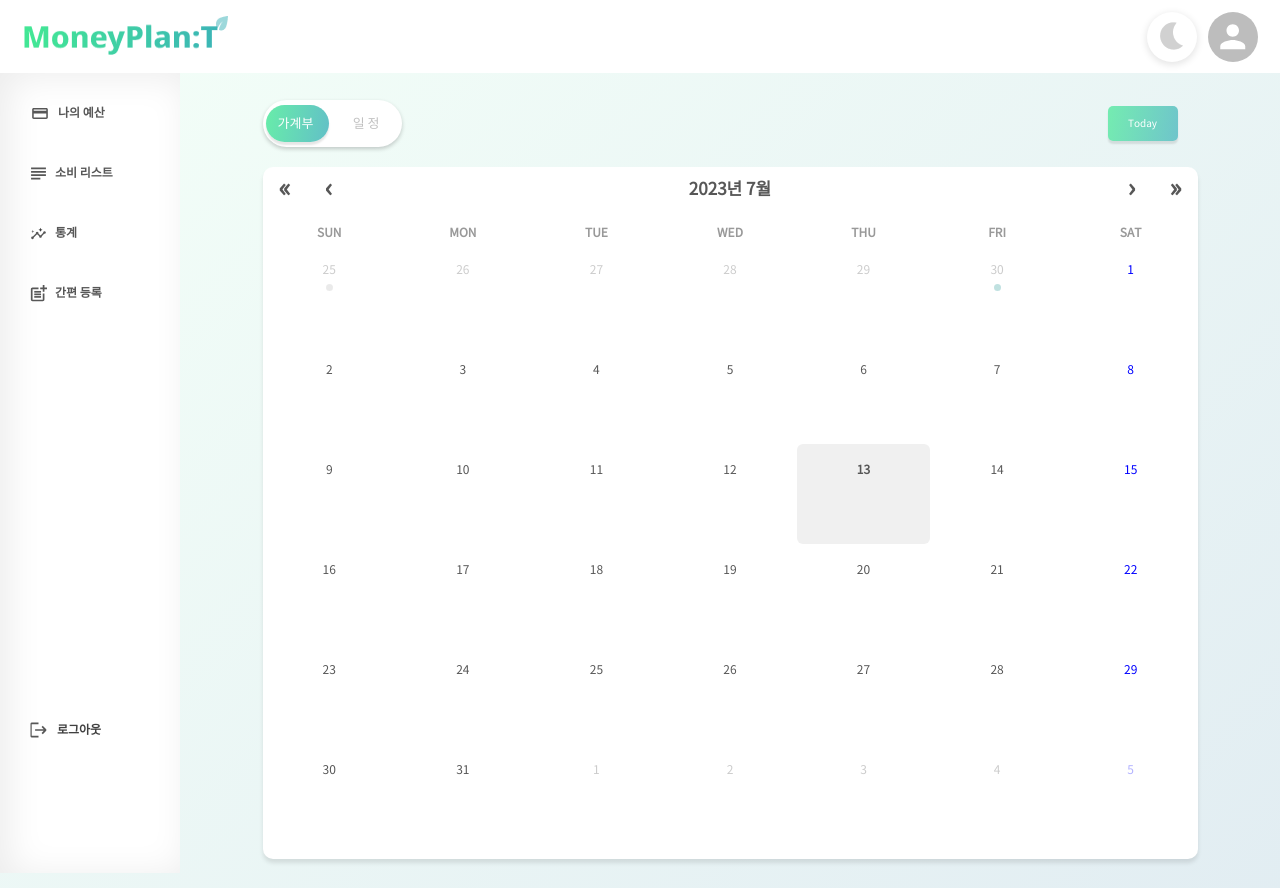
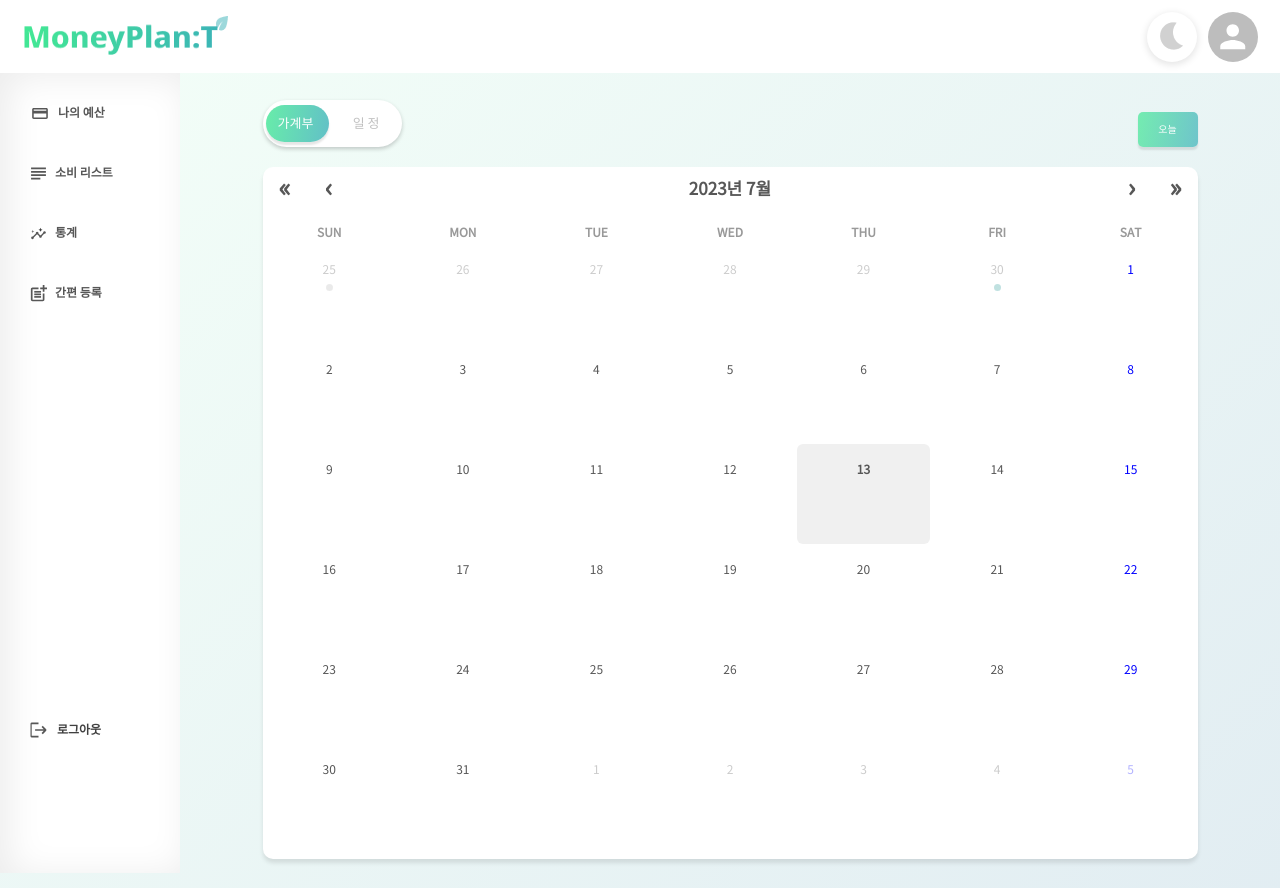
Before and after one commit to hov-i/MoneyPlant, a React (Create React App) app in the folder frontend/: page / in a window 1280 px wide. Shown: the top 888 px of the page. Built offline with nearby package versions, Linux system fonts and the light colour scheme; no server answers; the HTML template or start-up script is replaced by a standard one.

Commit message:
🎨 전체 페이지 디자인 수정

```diff
--- a/frontend/src/components/Calendar/Account.jsx
+++ b/frontend/src/components/Calendar/Account.jsx
@@ -45,11 +45,11 @@ const AccountContainer = styled.div`
     align-items: center;
     justify-content: space-between;
     padding-left: 2%;
-    padding-right: 4%;
+    padding-right: 2%;
     color: ${({ color }) => color};
-    padding-bottom: 20px;
-    padding-top: 20px;
+    height: 45px;
     margin: 10px;
+    margin-top: 0px;
     border-radius: 5px;
     &:hover {
         background-color: ${({ theme }) => theme.menuBgColor};
@@ -57,7 +57,7 @@ const AccountContainer = styled.div`
 
     .item {
         text-align: left;
-        width: 80px;
+        width: 200px;
         margin-left: 10px;
     }
 
--- a/frontend/src/components/Calendar/AdminAll.jsx
+++ b/frontend/src/components/Calendar/AdminAll.jsx
@@ -113,8 +113,14 @@ const AdminAllContainer = styled.div`
     width: 100%;
 
     .none {
-        margin-left: 10px;
+        margin-left: 30px;
         font-size: 12px;
+    }
+    .border {
+        border-bottom: 1px solid black;
+        width: 95%;
+        margin-left: 3px;
+        padding-right: 50px;
     }
     .block {
         display: flex;
@@ -125,7 +131,6 @@ const AdminAllContainer = styled.div`
     .title {
         font-size: 15px;
         width: 100px;
-
         margin-left: 10px;
     }
     .tagBox {
@@ -135,7 +140,6 @@ const AdminAllContainer = styled.div`
 
     .accountBox {
         margin-bottom: 20px;
-        padding-left: 10px;
-        padding-right: 13px;
+        padding-right: 10px;
     }
 `;
--- a/frontend/src/components/Calendar/Calculate.jsx
+++ b/frontend/src/components/Calendar/Calculate.jsx
@@ -1,15 +1,15 @@
-import { useEffect, useState } from "react";
-import Box from "../../components/Common/Box";
-import useViewport from "../../hooks/viewportHook";
-import styled from "styled-components";
-import LedgerAxiosApi from "../../api/LedgerAxiosAPI";
+import { useEffect, useState } from 'react';
+import Box from '../../components/Common/Box';
+import useViewport from '../../hooks/viewportHook';
+import styled from 'styled-components';
+import LedgerAxiosApi from '../../api/LedgerAxiosAPI';
 
 const Calculate = () => {
-  const [DailyIncome, setDailyIncome] = useState("");
-  const [DailyExpense, setDailyExpense] = useState("");
+    const [DailyIncome, setDailyIncome] = useState('');
+    const [DailyExpense, setDailyExpense] = useState('');
     const currentDate = new Date();
     const year = currentDate.getFullYear();
-  const month = String(currentDate.getMonth() + 1).padStart(2, "0");
+    const month = String(currentDate.getMonth() + 1).padStart(2, '0');
     const formattedDate = `${year}-${Number(month)}`;
     const lastFormattedDate = `${year}-${Number(month) - 1}`;
 
@@ -39,26 +39,20 @@ const Calculate = () => {
 
     return (
         <BoxContainer isMobile={isMobile}>
-      <Box titleMargin={"20px"} height={"200px"} width={"45%"}>
+            <Box titleMargin={'20px'} height={'200px'} width={'45%'}>
                 <div className="container">
                     <div className="minus" />
                     <div className="detail">
-            <div className="title">지난 달 대비 사용 금액</div>
+                        <BoxTitle>지난 달 대비 사용 금액</BoxTitle>
                         <div className="textContent">
                             <div>지난 달</div>
                             <div>
-                {DailyExpense && DailyExpense[lastFormattedDate]
-                  ? DailyExpense[lastFormattedDate]
-                  : 0}
+                                {DailyExpense && DailyExpense[lastFormattedDate] ? DailyExpense[lastFormattedDate] : 0}
                             </div>
                         </div>
                         <div className="textContent">
                             <div>이번 달</div>
-              <div>
-                {DailyExpense && DailyExpense[formattedDate]
-                  ? DailyExpense[formattedDate]
-                  : 0}
-              </div>
+                            <div>{DailyExpense && DailyExpense[formattedDate] ? DailyExpense[formattedDate] : 0}</div>
                         </div>
 
                         <div className="hr"></div>
@@ -66,9 +60,7 @@ const Calculate = () => {
                             <div> 이번 달은</div>
                             <div>
                                 <span className="sum">
-                  {DailyExpense &&
-                  DailyExpense[lastFormattedDate] &&
-                  DailyExpense[formattedDate]
+                                    {DailyExpense && DailyExpense[lastFormattedDate] && DailyExpense[formattedDate]
                                         ? parseInt(DailyExpense[lastFormattedDate]) -
                                           parseInt(DailyExpense[formattedDate])
                                         : DailyExpense && DailyExpense[formattedDate]
@@ -83,26 +75,18 @@ const Calculate = () => {
                     </div>
                 </div>
             </Box>
-      <Box titleMargin={"20px"} height={"200px"} width={"45%"}>
+            <Box titleMargin={'20px'} height={'200px'} width={'45%'}>
                 <div className="container">
                     <div className="minus" />
                     <div className="detail">
-            <div className="title">이번 달 남은 돈 확인</div>
+                        <BoxTitle>이번 달 남은 돈 확인</BoxTitle>
                         <div className="textContent">
                             <div>수입</div>
-              <div>
-                {DailyIncome && DailyIncome[formattedDate]
-                  ? DailyIncome[formattedDate]
-                  : 0}
-              </div>
+                            <div>{DailyIncome && DailyIncome[formattedDate] ? DailyIncome[formattedDate] : 0}</div>
                         </div>
                         <div className="textContent">
                             <div>지출</div>
-              <div>
-                {DailyExpense && DailyExpense[formattedDate]
-                  ? DailyExpense[formattedDate]
-                  : 0}
-              </div>
+                            <div>{DailyExpense && DailyExpense[formattedDate] ? DailyExpense[formattedDate] : 0}</div>
                         </div>
 
                         <div className="hr"></div>
@@ -111,8 +95,7 @@ const Calculate = () => {
                             <div>
                                 <span className="sum">
                                     {DailyIncome && DailyExpense && DailyIncome[formattedDate]
-                    ? parseInt(DailyIncome[formattedDate]) -
-                      parseInt(DailyExpense[formattedDate])
+                                        ? parseInt(DailyIncome[formattedDate]) - parseInt(DailyExpense[formattedDate])
                                         : DailyExpense && DailyExpense[formattedDate]
                                         ? -parseInt(DailyExpense[formattedDate])
                                         : DailyIncome && DailyIncome[formattedDate]
@@ -132,10 +115,10 @@ const Calculate = () => {
 export default Calculate;
 
 const BoxContainer = styled.div`
-  display: ${(props) => (props.isMobile ? "block" : "flex")};
+    display: ${(props) => (props.isMobile ? 'block' : 'flex')};
     align-items: center;
     justify-content: center;
-  width: ${(props) => (props.isMobile ? "95%" : "90%")};
+    width: ${(props) => (props.isMobile ? '95%' : '90%')};
     margin: 0 auto;
 
     .textContent {
@@ -149,11 +132,10 @@ const BoxContainer = styled.div`
     }
     .hr {
         border-bottom: 1px solid black;
-    width: 92%;
+        width: 97%;
         display: flex;
-    margin: 20px;
         align-items: center;
-    justify-content: center;
+        justify-content: right;
     }
     .sum {
         font-size: 20px;
@@ -170,8 +152,17 @@ const BoxContainer = styled.div`
         border-bottom: 1px solid black;
         width: 10px;
         margin-left: 2%;
+        padding-top: 10px;
     }
     .detail {
         width: 100%;
     }
 `;
+
+const BoxTitle = styled.div`
+    font-style: normal;
+    font-weight: bolder;
+    font-size: 18px;
+
+    margin-top: 20px;
+`;
--- a/frontend/src/components/TransactionList/ListContainer.jsx
+++ b/frontend/src/components/TransactionList/ListContainer.jsx
@@ -141,6 +141,7 @@ const ListContainerStyled = styled.div`
   width: 100%;
   margin-top: 30px;
   padding: 40px;
+  padding-top: 10px;
 
   .table {
     width: 100%;
--- a/frontend/src/pages/MainHome/HomePage.jsx
+++ b/frontend/src/pages/MainHome/HomePage.jsx
@@ -43,12 +43,8 @@ const Home = () => {
               handleToggle={handleToggle}
             />
             {/* <Plus width="25px" height="25px" onClick={openModal} /> */}
-            <Button
-              onClick={onClickTodayHandler}
-              width={"70px"}
-              height={"35px"}
-              margin={"20px"}>
-              Today
+            <Button onClick={onClickTodayHandler} width={'60px'} height={'35px'}>
+                오늘
             </Button>
           </div>
 
@@ -90,7 +86,7 @@ const CalendarContainer = styled.div`
     display: flex;
     flex-direction: row;
     justify-content: space-between;
-    align-items: center;
+    align-items: flex-end;
     margin-bottom: 20px;
     > svg {
       fill: ${({ theme }) => theme.menuColor};
```
Lines whose indentation alone changed are shown as unchanged.
